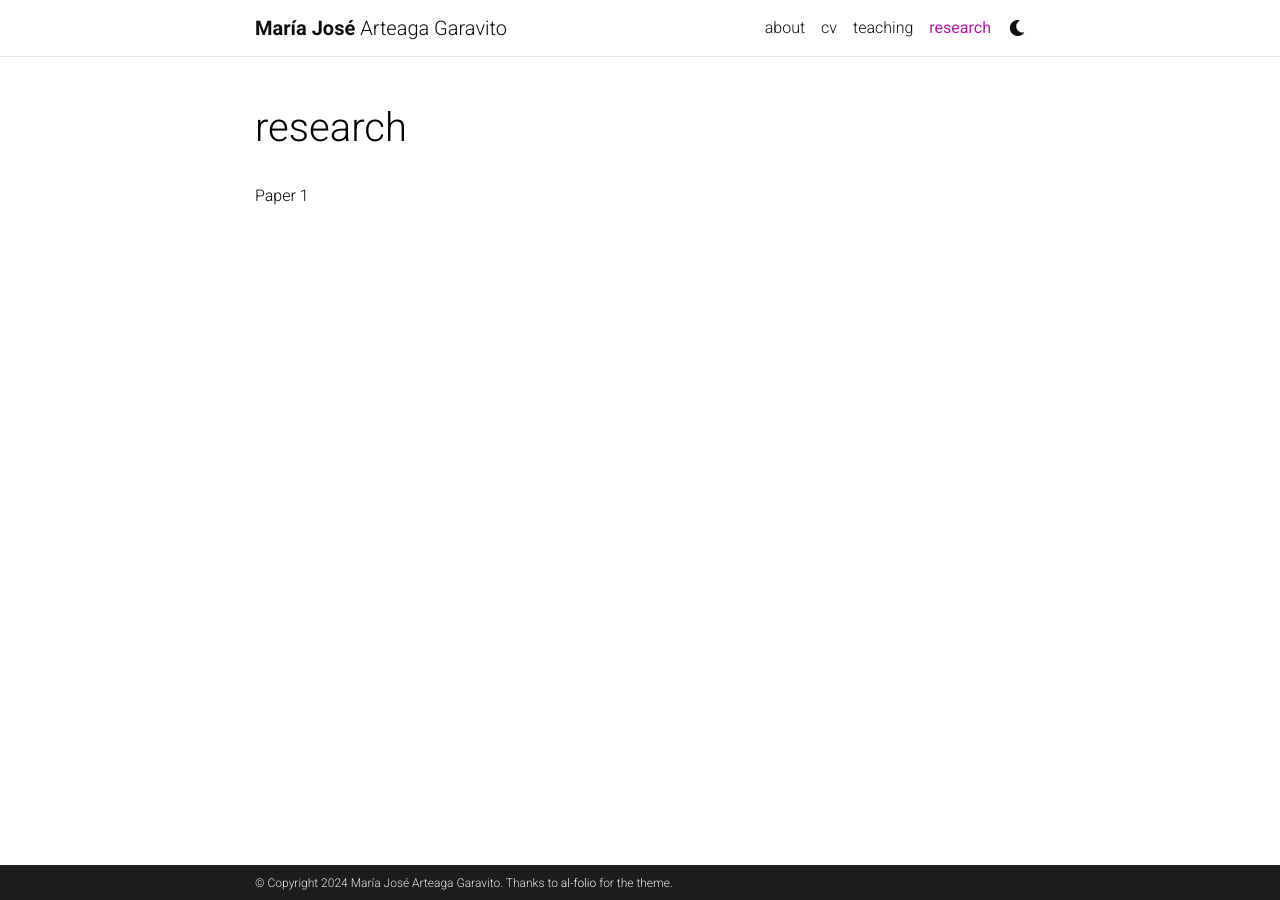
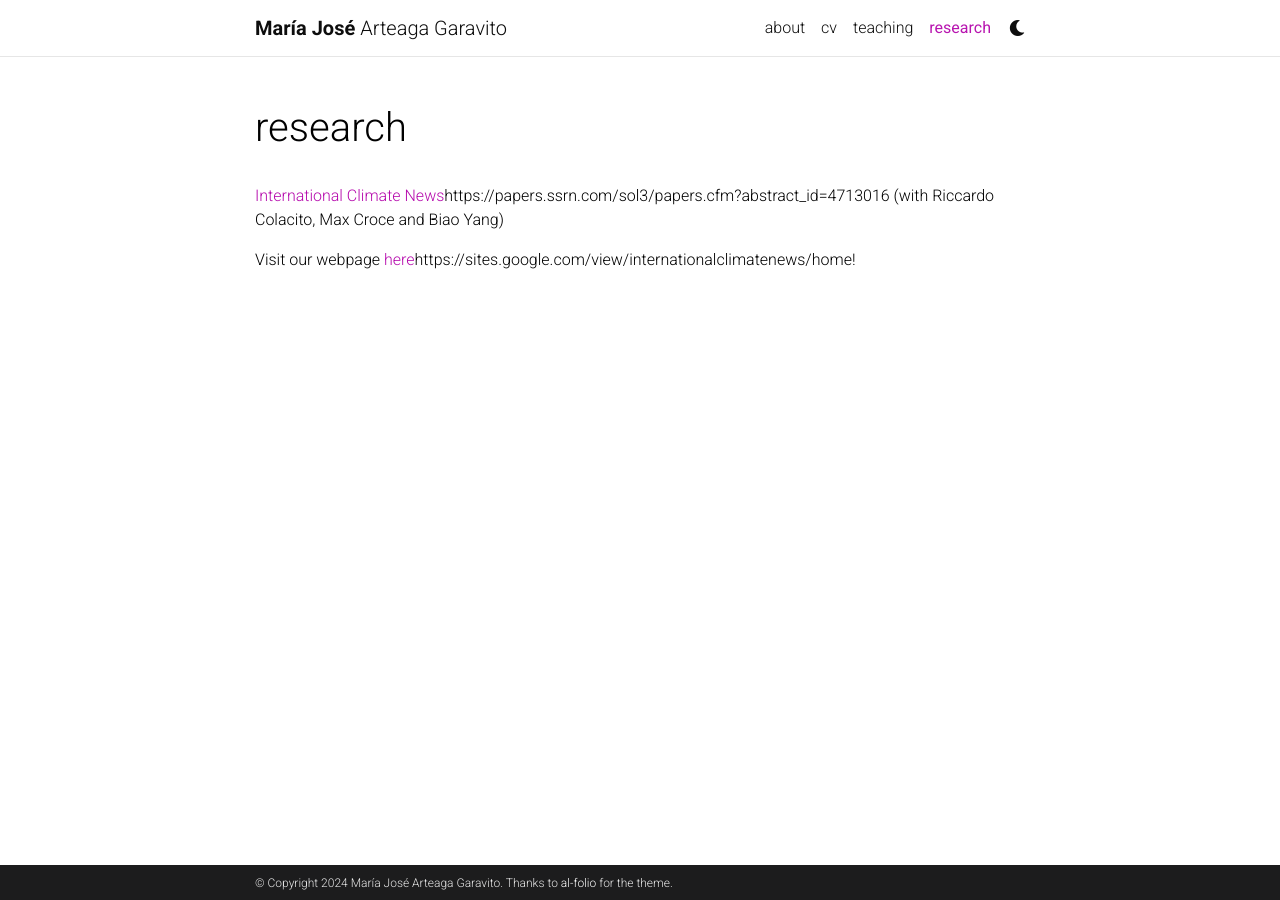
Before and after one commit to majoarteaga/majoarteaga.github.io, a Jekyll site: the page built from _pages/research.md, in a window 1280 px wide. Built offline with Jekyll 4.4.1, drawn with Linux system fonts in a browser that asks for light colours; comment, search, counter and statistics services are not loaded; a style sheet for code colours, icons or effects is not loaded.

Commit message:
Update research.md

```diff
--- a/_pages/research.md
+++ b/_pages/research.md
@@ -7,4 +7,6 @@ nav: true
 nav_order: 6
 ---
 
-Paper 1
+[International Climate News](https://papers.ssrn.com/sol3/papers.cfm?abstract_id=4713016)https://papers.ssrn.com/sol3/papers.cfm?abstract_id=4713016 (with Riccardo Colacito, Max Croce and Biao Yang)
+
+Visit our webpage [here](https://sites.google.com/view/internationalclimatenews/home)https://sites.google.com/view/internationalclimatenews/home!
```
